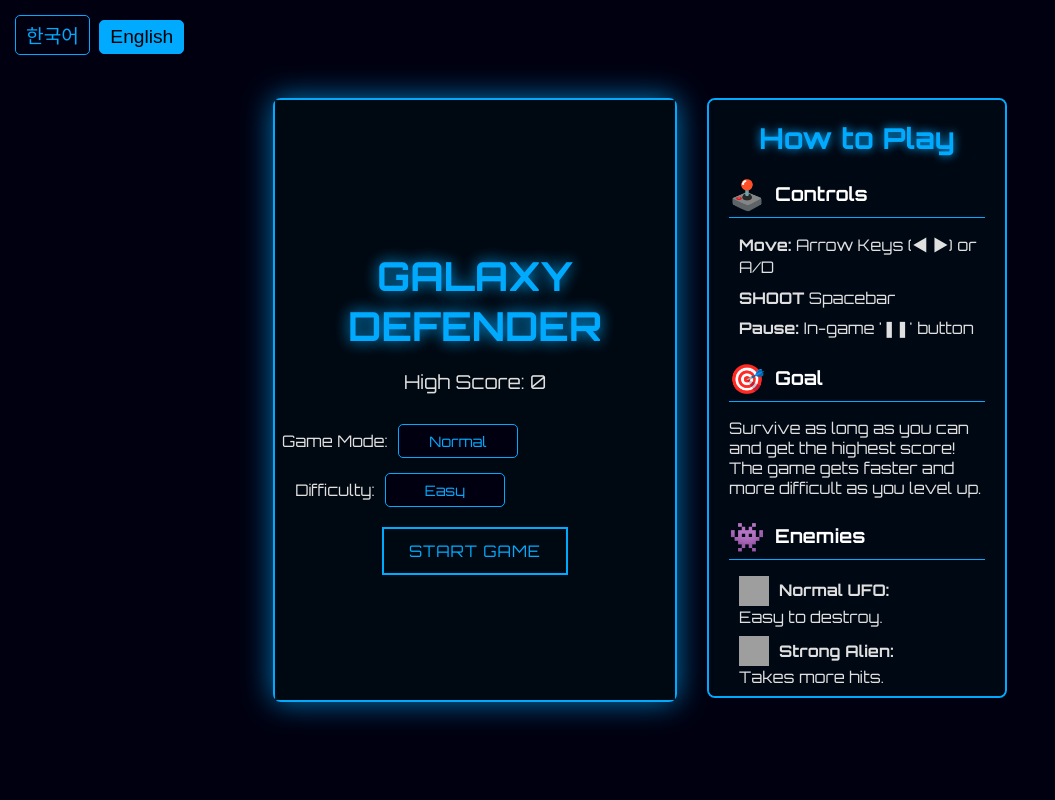
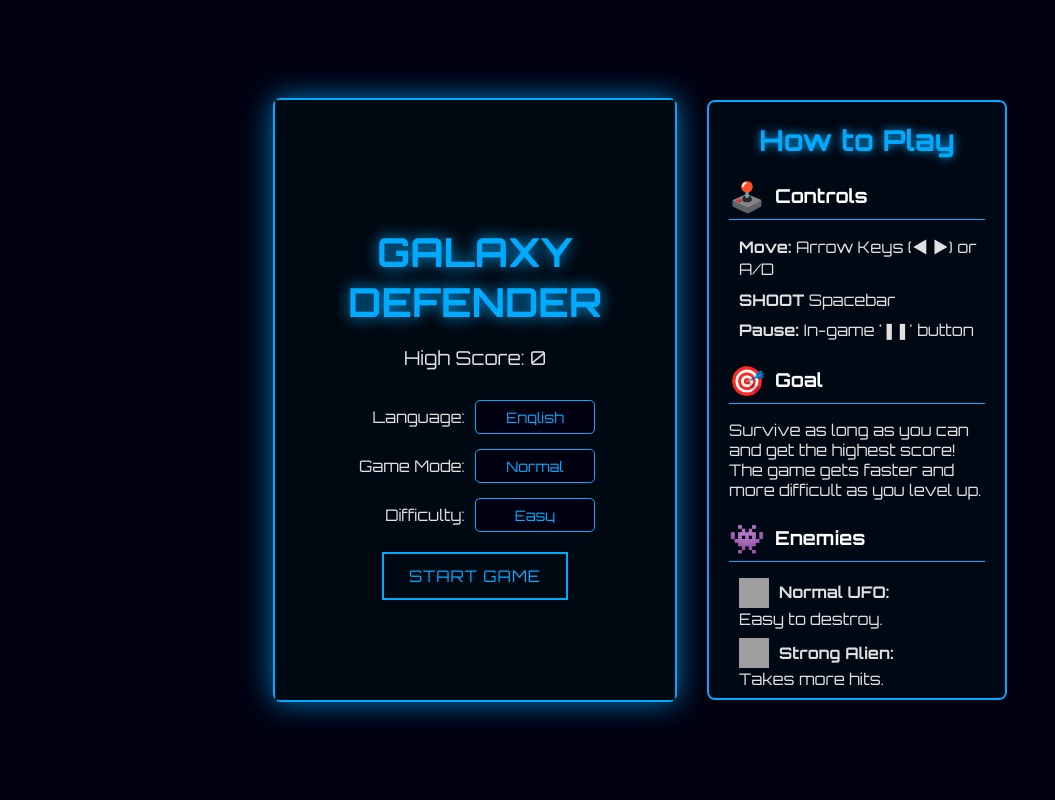
Before and after one commit to Hordal/Galaxy-defender, a plain HTML site: page index.html in a window 1280 px wide. Shown: the whole page, without its empty margins (0-1055 px from the left). Drawn offline with Linux system fonts and the light colour scheme; grey boxes are pictures that could not be loaded.

Commit message:
Add files via upload

```diff
--- a/css/style.css
+++ b/css/style.css
@@ -25,12 +25,15 @@ body {
     background: none;
     border: 1px solid #0af;
     color: #0af;
-    padding: 5px 10px;
+    padding: 5px 0; /* Adjust padding */
     cursor: pointer;
     font-size: 1.2em;
     margin-right: 5px;
     border-radius: 5px;
     transition: all 0.3s ease;
+    width: 110px; /* Increase width slightly */
+    text-align: center;
+    box-sizing: border-box; /* Add box-sizing */
 }
 
 #langSelector button:hover, #langSelector button.active {
@@ -200,7 +203,7 @@ canvas {
 /* --- 메인 레이아웃 --- */
 #mainContent {
     display: flex;
-    align-items: flex-start; /* 상단 정렬 */
+    align-items: center; /* 중앙 정렬 */
     gap: 30px; /* 컨테이너 사이 간격 */
 }
 
@@ -324,6 +327,8 @@ canvas {
     width: 80%; /* Adjust as needed */
     max-width: 250px; /* Adjust as needed */
     align-items: center; /* Added for centering option groups */
+    margin-left: auto;
+    margin-right: auto;
 }
 
 .option-group {
@@ -337,7 +342,8 @@ canvas {
 .game-options label {
     font-size: 1em;
     color: #e0e0e0;
-    /* margin-right: 10px; Removed as gap handles spacing */
+    width: 110px; /* 고정 너비 */
+    text-align: right; /* 텍스트 오른쪽 정렬 */
 }
 
 .game-options select {
--- a/index.html
+++ b/index.html
@@ -7,13 +7,8 @@
     <link rel="stylesheet" href="css/style.css">
 </head>
 <body>
-    <div id="langSelector">
-        <button id="lang-ko">한국어</button>
-        <button id="lang-en">English</button>
-    </div>
 
-    <div id="mainContent">
-        <div id="gameContainer">
+        <div id="mainContent">        <div id="gameContainer">
             <canvas id="gameCanvas" width="400" height="600"></canvas>
 
             <!-- In-Game UI -->
@@ -36,6 +31,13 @@
                     <h1>GALAXY DEFENDER</h1>
                     <p><span data-lang="highScore">High Score</span>: <span id="highScoreDisplay">0</span></p>
                     <div class="game-options">
+                        <div class="option-group">
+                            <label for="language" data-lang="language">Language:</label>
+                            <select id="language">
+                                <option value="ko" data-lang="lang-ko">한국어</option>
+                                <option value="en" data-lang="lang-en">English</option>
+                            </select>
+                        </div>
                         <div class="option-group">
                             <label for="gameMode" data-lang="gameMode">Game Mode:</label>
                             <select id="gameMode">
--- a/js/space_shooter.js
+++ b/js/space_shooter.js
@@ -15,6 +15,7 @@ const finalScoreDisplay = document.getElementById('finalScoreDisplay');
 // Game Options
 const gameModeSelect = document.getElementById('gameMode');
 const difficultySelect = document.getElementById('difficulty');
+const languageSelect = document.getElementById('language');
 
 // Screens
 const startScreen = document.getElementById('startScreen');
@@ -26,8 +27,6 @@ const startBtn = document.getElementById('startBtn');
 const restartBtn = document.getElementById('restartBtn');
 const pauseBtn = document.getElementById('pauseBtn');
 const resumeBtn = document.getElementById('resumeBtn');
-const langKoBtn = document.getElementById('lang-ko');
-const langEnBtn = document.getElementById('lang-en');
 
 // Mobile Controls
 const mobileControls = document.getElementById('mobileControls');
@@ -137,10 +136,6 @@ function setLanguage(lang) {
             el.textContent = translations[lang][key];
         }
     });
-
-    // Update active button style
-    langKoBtn.classList.toggle('active', lang === 'ko');
-    langEnBtn.classList.toggle('active', lang === 'en');
 
     // Save preference
     localStorage.setItem('galaxyDefenderLanguage', lang);
@@ -266,8 +261,7 @@ startBtn.addEventListener('click', () => { initGame(); startBtn.blur(); });
 restartBtn.addEventListener('click', () => { initGame(); restartBtn.blur(); });
 pauseBtn.addEventListener('click', togglePause);
 resumeBtn.addEventListener('click', togglePause);
-langKoBtn.addEventListener('click', () => setLanguage('ko'));
-langEnBtn.addEventListener('click', () => setLanguage('en'));
+languageSelect.addEventListener('change', (e) => setLanguage(e.target.value));
 
 
 // --- 모바일 컨트롤 설정 ---
@@ -295,6 +289,7 @@ function setupMobileControls() {
 function init() {
     const savedLang = localStorage.getItem('galaxyDefenderLanguage') || 'en';
     setLanguage(savedLang);
+    languageSelect.value = savedLang;
 
     loadHighScore();
     setupMobileControls();
@@ -500,8 +495,15 @@ function update() {
 function updatePlayer() {
     if ((keys["ArrowLeft"] || keys["a"]) && player.x > 0) player.x -= player.speed;
     if ((keys["ArrowRight"] || keys["d"]) && player.x + player.width < canvas.width) player.x += player.speed;
-    if (keys[" "] && !keys.fired) { shoot(); keys.fired = true; }
-    if (!keys[" "]) { keys.fired = false; }
+
+    // Shoot with cooldown
+    if (keys[" "]) {
+        const now = Date.now();
+        if (now - lastShotTime > 500) { // 500ms = 0.5 seconds
+            shoot();
+            lastShotTime = now;
+        }
+    }
 
     if (player.powerUpTime > 0) { player.powerUpTime--; if (player.powerUpTime === 0) player.powerUp = null; }
     if (player.shieldTime > 0) { player.shieldTime--; if (player.shieldTime === 0) player.shield = false; }
```
